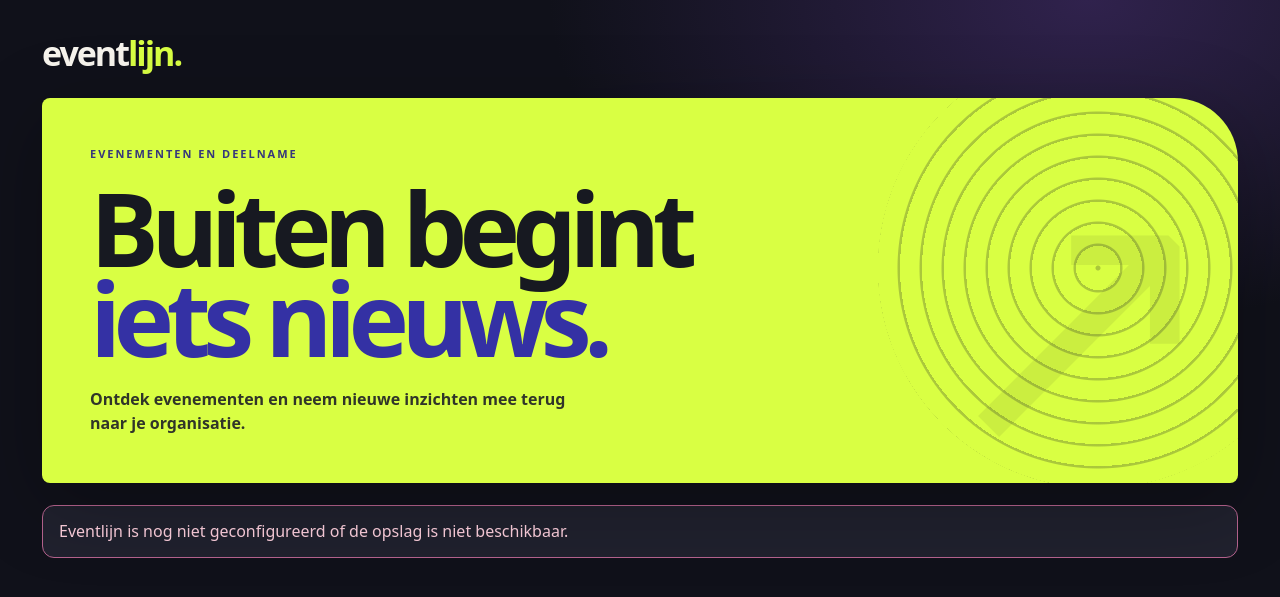
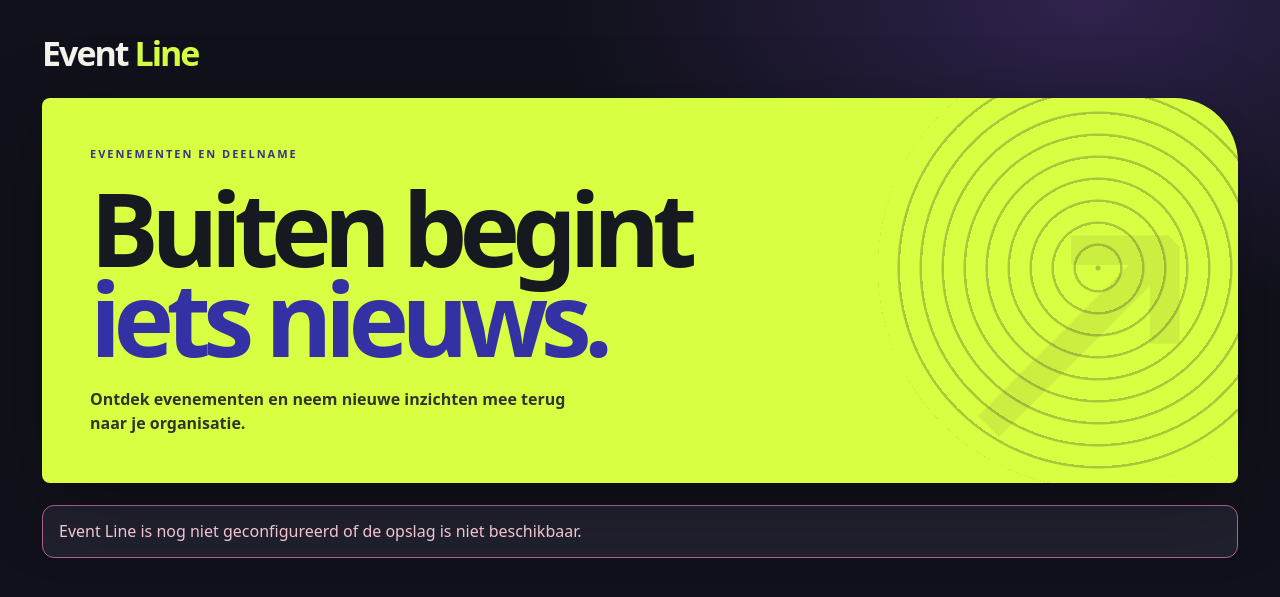
Before and after one commit to Stefan-van-Dijk/Eventlijn, a PHP site: page / in a window 1280 px wide. Shown: the top 597 px of the page. Run offline with PHP 8.4, Linux system fonts and the light colour scheme.

Commit message:
Use Event Line as the product name

```diff
--- a/api/health.php
+++ b/api/health.php
@@ -21,5 +21,5 @@ try {
     echo '{"service":"eventlijn","storage":"configured","version":"1.0.0"}';
 } catch (Throwable $error) {
     http_response_code(503);
-    echo '{"error":"Eventlijn is niet geconfigureerd of de opslag is niet beschikbaar"}';
+    echo '{"error":"Event Line is niet geconfigureerd of de opslag is niet beschikbaar"}';
 }
--- a/api/index.php
+++ b/api/index.php
@@ -34,19 +34,19 @@ function flushMail(EventStore $store, Config $config, ?string $org): void
     try {
         MailQueue::deliver($store, $config, $org);
     } catch (Throwable $error) {
-        error_log('Eventlijn: e-mail blijft in de wachtrij (' . get_class($error) . ').');
+        error_log('Event Line: e-mail blijft in de wachtrij (' . get_class($error) . ').');
     }
 }
 
 try {
     $config = new Config();
     if (!$config->local && ($_SERVER['HTTPS'] ?? 'off') !== 'on' && ($_SERVER['HTTPS'] ?? '') !== '1') {
-        reply(['error' => 'Gebruik de HTTPS-versie van Eventlijn.'], 403);
+        reply(['error' => 'Gebruik de HTTPS-versie van Event Line.'], 403);
     }
     $store = new EventStore($config->directory, $_SERVER['DOCUMENT_ROOT'] ?? '');
     $accounts = new Accounts($store, $config);
 } catch (Throwable $error) {
-    reply(['error' => 'Eventlijn is nog niet geconfigureerd of de opslag is niet beschikbaar.'], 503);
+    reply(['error' => 'Event Line is nog niet geconfigureerd of de opslag is niet beschikbaar.'], 503);
 }
 
 try {
@@ -56,7 +56,7 @@ try {
         reply(['error' => 'Deze methode is niet beschikbaar.'], 405);
     }
     if (session_status() !== PHP_SESSION_NONE) {
-        throw new RuntimeException('Sessie startte buiten Eventlijn');
+        throw new RuntimeException('Sessie startte buiten Event Line');
     }
     session_name('EVENTLIJN_SESSION');
     if (!session_start([
@@ -170,6 +170,6 @@ try {
 } catch (AppError $error) {
     reply(['error' => $error->getMessage()], $error->getCode());
 } catch (Throwable $error) {
-    error_log('Eventlijn API: ' . get_class($error) . ' in ' . basename($error->getFile()) . ':' . $error->getLine());
+    error_log('Event Line API: ' . get_class($error) . ' in ' . basename($error->getFile()) . ':' . $error->getLine());
     reply(['error' => 'De bewerking kon niet worden verwerkt. Probeer het opnieuw.'], 500);
 }
--- a/eventlijn.js
+++ b/eventlijn.js
@@ -120,7 +120,7 @@ async function api(payload) {
   const response = await fetch(apiUrl, options);
   const result = await response.json().catch(() => null);
   if (!response.ok || !result || (payload && result.ok !== true)) {
-    throw new Error(result?.error || 'Eventlijn is tijdelijk onbereikbaar. Probeer het opnieuw.');
+    throw new Error(result?.error || 'Event Line is tijdelijk onbereikbaar. Probeer het opnieuw.');
   }
   return result;
 }
@@ -175,7 +175,7 @@ function showAccess(nextMode) {
   controls.replaceChildren();
   text.hidden = true;
   if (mode === 'verify') {
-    text.textContent = 'Bevestig het e-mailadres dat je voor Eventlijn gebruikt.';
+    text.textContent = 'Bevestig het e-mailadres dat je voor Event Line gebruikt.';
     text.hidden = false;
   }
   if (mode === 'register' || mode === 'invite') {
@@ -213,7 +213,7 @@ accessForm.addEventListener('submit', event => {
     register: 'Controleer je inbox om je e-mailadres te bevestigen.',
     invite: 'Controleer je inbox. Na e-mailbevestiging beoordeelt organisatiebeheer je account.',
     verify: 'Je e-mailadres is bevestigd. Je kunt inloggen.',
-    forgot: 'Als het adres bekend is bij Eventlijn, ontvang je een herstellink.',
+    forgot: 'Als het adres bekend is bij Event Line, ontvang je een herstellink.',
     reset: 'Je wachtwoord is gewijzigd. Je kunt weer inloggen.',
   };
   const activeMode = mode;
@@ -628,7 +628,7 @@ function renderSharon() {
 function sharonHandoff(request) {
   openDialog({
     title: 'Deelname openen in Sharon',
-    explanation: 'Eventlijn geeft alleen de titel, bezoekdag en locatie door. In Sharon kies je of je de notitie lokaal bewaart.',
+    explanation: 'Event Line geeft alleen de titel, bezoekdag en locatie door. In Sharon kies je of je de notitie lokaal bewaart.',
     submit: 'Open Sharon ↗',
     action: { action: 'sharon.handoff', id: request.id },
     after: result => {
--- a/index.html
+++ b/index.html
@@ -4,14 +4,14 @@
   <meta charset="utf-8">
   <meta name="viewport" content="width=device-width,initial-scale=1">
   <meta name="referrer" content="no-referrer">
-  <title>Eventlijn — evenementen en deelname</title>
+  <title>Event Line — evenementen en deelname</title>
   <link rel="stylesheet" href="eventlijn.css">
   <script src="eventlijn.js" defer></script>
 </head>
 <body>
   <main class="shell">
     <header class="top">
-      <div class="logo" aria-label="Eventlijn">event<span>lijn.</span></div>
+      <div class="logo" aria-label="Event Line">Event <span>Line</span></div>
       <div class="right" id="accountBar" hidden>
         <span class="chip" id="identity"></span>
         <button class="secondary" id="logout">Uitloggen</button>
@@ -26,8 +26,8 @@
       <button class="primary" id="addEvent" hidden>+ Evenement toevoegen</button>
     </section>
     <p class="status" id="status" role="status" hidden></p>
-    <noscript><p>Schakel JavaScript in om Eventlijn te gebruiken.</p></noscript>
-    <section id="access" class="panel" aria-label="Toegang tot Eventlijn" hidden>
+    <noscript><p>Schakel JavaScript in om Event Line te gebruiken.</p></noscript>
+    <section id="access" class="panel" aria-label="Toegang tot Event Line" hidden>
       <h2 id="accessHeading">Inloggen</h2>
       <p class="muted" id="accessText" hidden></p>
       <form id="accessForm">
--- a/integrations/sharon/eventlijn-handoff.js
+++ b/integrations/sharon/eventlijn-handoff.js
@@ -42,7 +42,7 @@ if (event) {
     }
   });
 } else {
-  status.textContent = 'Open vanuit Eventlijn een eigen goedgekeurde deelname om die hier te bewaren.';
+  status.textContent = 'Open vanuit Event Line een eigen goedgekeurde deelname om die hier te bewaren.';
 }
 
 function readHandoff(fragment) {
--- a/integrations/sharon/eventlijn.html
+++ b/integrations/sharon/eventlijn.html
@@ -6,7 +6,7 @@
   <meta name="referrer" content="no-referrer">
   <meta name="robots" content="noindex, nofollow">
   <meta http-equiv="Content-Security-Policy" content="default-src 'none'; script-src 'self'; style-src 'unsafe-inline'; base-uri 'none'; form-action 'none'">
-  <title>Eventlijn in Sharon</title>
+  <title>Event Line in Sharon</title>
   <style>
     :root { color-scheme: light dark; font: 1rem/1.55 system-ui, sans-serif; }
     body { box-sizing: border-box; margin: 0 auto; max-width: 36rem; padding: 2rem 1.25rem; }
--- a/server/Accounts.php
+++ b/server/Accounts.php
@@ -132,7 +132,7 @@ final class Accounts
                     'sessionVersion' => 1,
                 ];
                 $url = $this->token($state, 'verify', ['id' => $id], 86400);
-                MailQueue::add($state, $email, 'Bevestig je Eventlijn-account', "Bevestig je e-mailadres via deze link (24 uur geldig):\n\n" . $url);
+                MailQueue::add($state, $email, 'Bevestig je Event Line-account', "Bevestig je e-mailadres via deze link (24 uur geldig):\n\n" . $url);
             });
             $registry['accounts'][$key] = ['org' => $org, 'id' => $id];
             $registry['organizations'][$org] = true;
@@ -152,7 +152,7 @@ final class Accounts
             if ($member['status'] === 'pending') {
                 foreach ($state['members'] as $admin) {
                     if ($admin['role'] === 'admin' && $admin['status'] === 'active') {
-                        MailQueue::add($state, $admin['email'], 'Nieuw Eventlijn-account ter beoordeling', 'Log in bij Eventlijn om het account te beoordelen.');
+                        MailQueue::add($state, $admin['email'], 'Nieuw Event Line-account ter beoordeling', 'Log in bij Event Line om het account te beoordelen.');
                     }
                 }
             }
@@ -198,7 +198,7 @@ final class Accounts
             }
             $kind = $member['status'] === 'unverified' ? 'verify' : 'reset';
             $url = $this->token($state, $kind, ['id' => $account['id']], 3600);
-            MailQueue::add($state, $email, 'Toegang tot Eventlijn', "Gebruik deze link binnen één uur:\n\n" . $url);
+            MailQueue::add($state, $email, 'Toegang tot Event Line', "Gebruik deze link binnen één uur:\n\n" . $url);
         });
         return $account['org'];
     }
@@ -235,7 +235,7 @@ final class Accounts
                 }
             }
             $url = $this->token($state, 'invite', ['email' => $email, 'role' => $role], 604800);
-            MailQueue::add($state, $email, 'Uitnodiging voor Eventlijn', "Je bent uitgenodigd voor " . $state['name'] . ". Registreer je binnen zeven dagen via:\n\n" . $url);
+            MailQueue::add($state, $email, 'Uitnodiging voor Event Line', "Je bent uitgenodigd voor " . $state['name'] . ". Registreer je binnen zeven dagen via:\n\n" . $url);
             return [];
         }
         $id = self::text($input, 'id', 32);
@@ -246,7 +246,7 @@ final class Accounts
         if ($action === 'member.reject' && $member['status'] === 'pending') {
             $state['members'][$id]['status'] = 'rejected';
             $state['members'][$id]['sessionVersion']++;
-            MailQueue::add($state, $member['email'], 'Besluit over je Eventlijn-account', 'Je registratie is afgewezen. Neem voor vragen contact op met je organisatiebeheerder.');
+            MailQueue::add($state, $member['email'], 'Besluit over je Event Line-account', 'Je registratie is afgewezen. Neem voor vragen contact op met je organisatiebeheerder.');
             return [];
         }
         if (($action === 'member.approve' && $member['status'] !== 'pending')
@@ -265,7 +265,7 @@ final class Accounts
         $state['members'][$id]['manager'] = $managerId ?: null;
         if ($action === 'member.approve') {
             $state['members'][$id]['status'] = 'active';
-            MailQueue::add($state, $member['email'], 'Je Eventlijn-account is actief', 'Je kunt nu inloggen bij Eventlijn.');
+            MailQueue::add($state, $member['email'], 'Je Event Line-account is actief', 'Je kunt nu inloggen bij Event Line.');
         }
         return [];
     }
--- a/server/MailQueue.php
+++ b/server/MailQueue.php
@@ -34,7 +34,7 @@ final class MailQueue
 
     private static function send(Config $config, string $id, array $item): bool
     {
-        $item['body'] .= "\n\nEventlijn: " . $config->baseUrl;
+        $item['body'] .= "\n\nEvent Line: " . $config->baseUrl;
         if ($config->mailMode === 'file') {
             $dir = $config->directory . '/mail';
             if (!is_dir($dir) && !mkdir($dir, 0700, true) && !is_dir($dir)) {
--- a/server/Workflow.php
+++ b/server/Workflow.php
@@ -332,7 +332,7 @@ final class Workflow
     {
         $member = $state['members'][$userId] ?? [];
         if (($member['status'] ?? null) === 'active') {
-            MailQueue::add($state, $member['email'], $subject, 'Open Eventlijn om de bijgewerkte aanvraag te bekijken.');
+            MailQueue::add($state, $member['email'], $subject, 'Open Event Line om de bijgewerkte aanvraag te bekijken.');
         }
     }
 
--- a/server/mail-retry.php
+++ b/server/mail-retry.php
@@ -18,6 +18,6 @@ try {
     }
     echo "Resterende berichten: " . $remaining . PHP_EOL;
 } catch (Throwable $error) {
-    fwrite(STDERR, "Eventlijn: e-mailwachtrij niet beschikbaar. Controleer configuratie en rechten.\n");
+    fwrite(STDERR, "Event Line: e-mailwachtrij niet beschikbaar. Controleer configuratie en rechten.\n");
     exit(1);
 }
```
Also changed, not shown: demo.html (+2 -2 lines), integrations/sharon/INSTALL.md (+3 -3 lines), server/INSTALL.md (+6 -6 lines), README.md, 1 other file.
